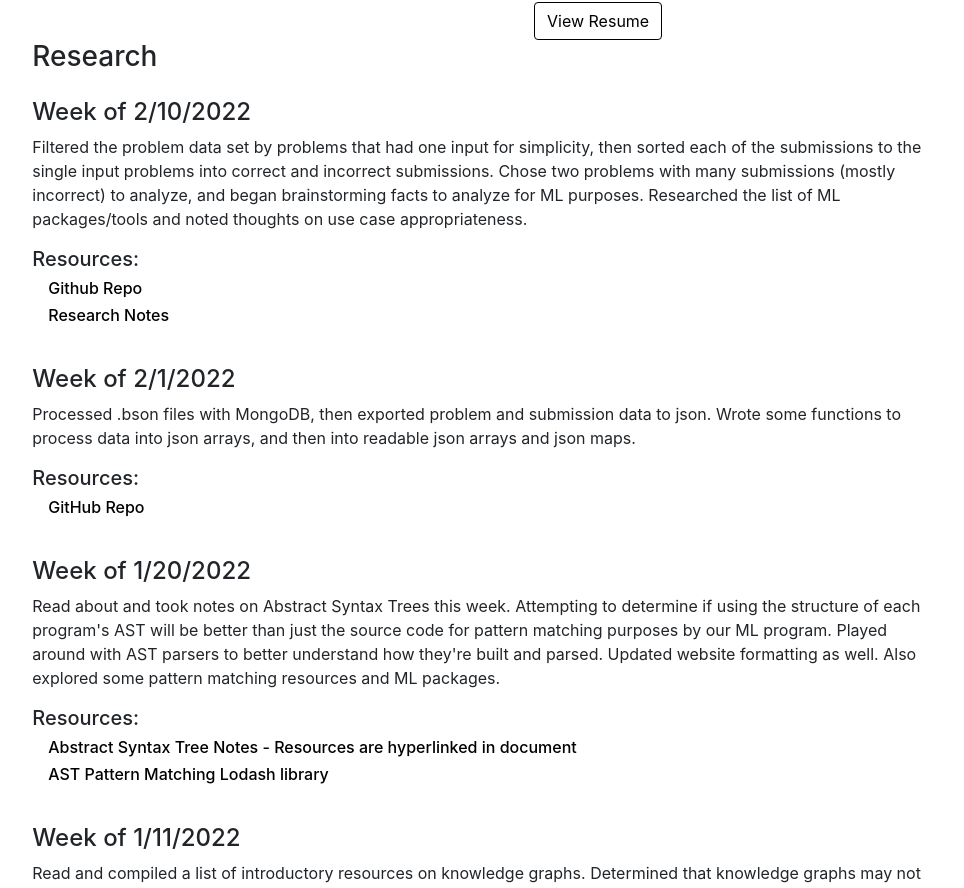
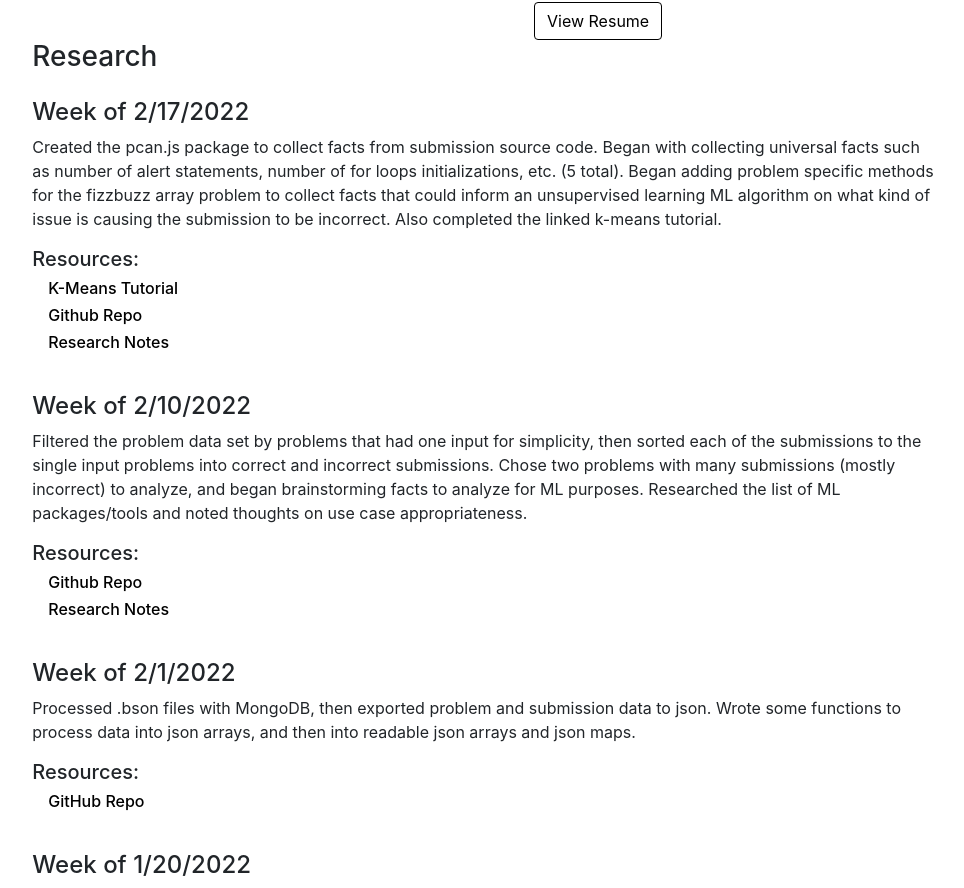
Before and after one commit to andrqwli/personal, a React (Create React App) app: page / in a window 1280 px wide. Shown: the part 2220-3108 px from the top of the page, without its empty margins (154-1118 px from the left). Built offline with nearby package versions, Linux system fonts and the light colour scheme.

Commit message:
updated as of 3/3/22

```diff
--- a/src/components/Data.js
+++ b/src/components/Data.js
@@ -156,6 +156,24 @@ export const Proj = [
 
 export const LogData =  [
     {
+        meetingDate: "2/17/2022",
+        workSummary: "Created the pcan.js package to collect facts from submission source code. Began with collecting universal facts such as number of alert statements, number of for loops initializations, etc. (5 total). Began adding problem specific methods for the fizzbuzz array problem to collect facts that could inform an unsupervised learning ML algorithm on what kind of issue is causing the submission to be incorrect. Also completed the linked k-means tutorial.",
+        resourceList: [
+            {
+                title: "K-Means Tutorial",
+                link: "https://cloudacademy.com/course/module-6-unsupervised-learning/k-means-clustering/?utm_term=&utm_campaign=&utm_source=adwords&utm_medium=ppc&hsa_acc=5890858304&hsa_cam=12050150150&hsa_grp=115060577886&hsa_ad=547353207035&hsa_src=s&hsa_tgt=dsa-19959388920&hsa_kw=&hsa_mt=&hsa_net=adwords&hsa_ver=3&gclid=EAIaIQobChMIqujrjOuJ9gIVIR-tBh3szwDDEAAYAiAAEgJT3fD_BwE",
+            },
+            {
+                title: "Github Repo",
+                link: "https://github.com/andrqwli/COMP495",
+            },
+            {
+                title: "Research Notes",
+                link: "https://docs.google.com/document/d/18ZJZEnuYZlLyBRaAz7BXXcFMu8ZR0qWXkU-yv_6Cn8g/edit"
+            }
+        ]
+    },
+    {
         meetingDate: "2/10/2022",
         workSummary: "Filtered the problem data set by problems that had one input for simplicity, then sorted each of the submissions to the single input problems into correct and incorrect submissions. Chose two problems with many submissions (mostly incorrect) to analyze, and began brainstorming facts to analyze for ML purposes. Researched the list of ML packages/tools and noted thoughts on use case appropriateness.",
         resourceList: [
```
Also changed, not shown: 1 other file (tests, documents, lock files or other folders).
